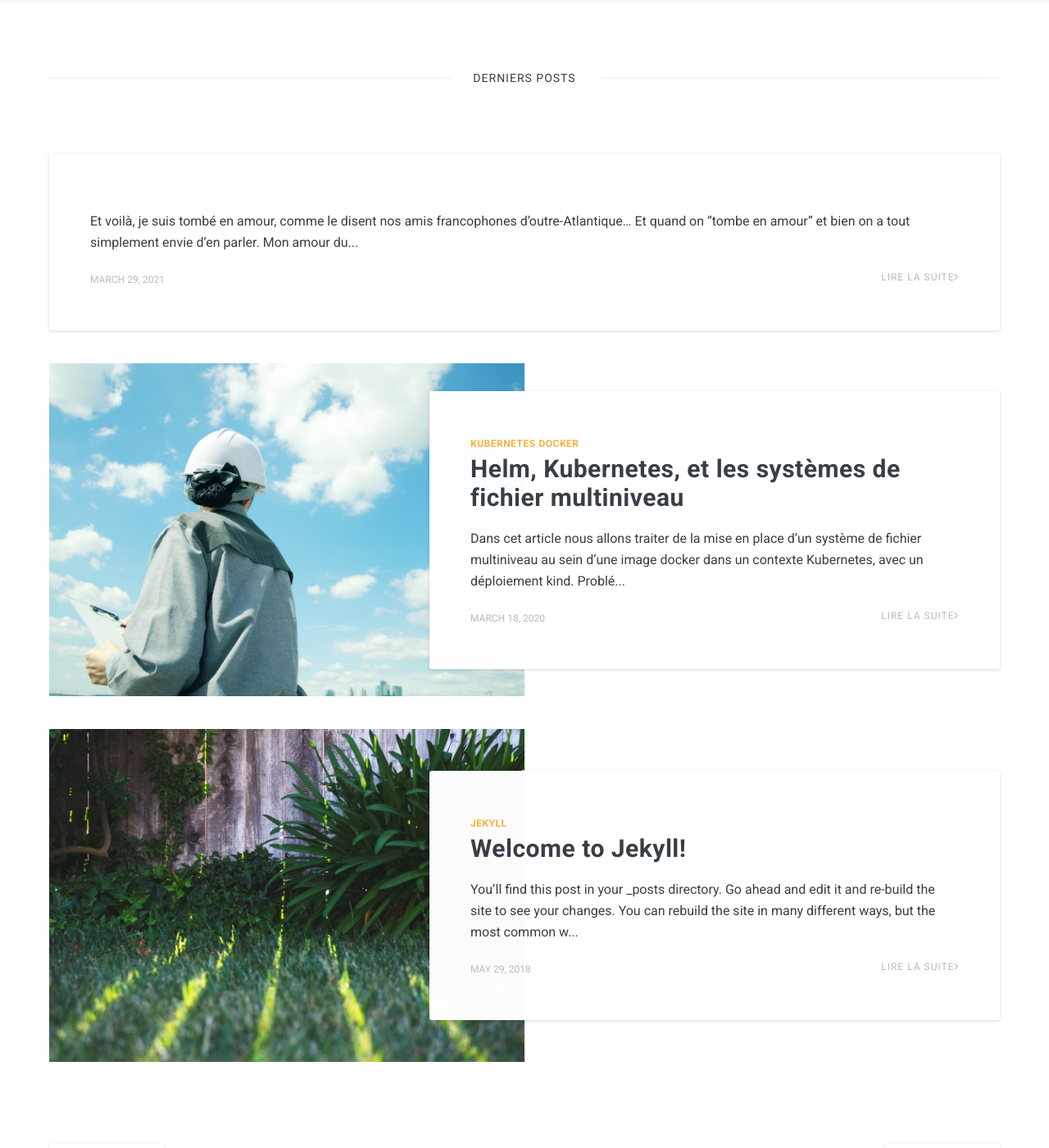
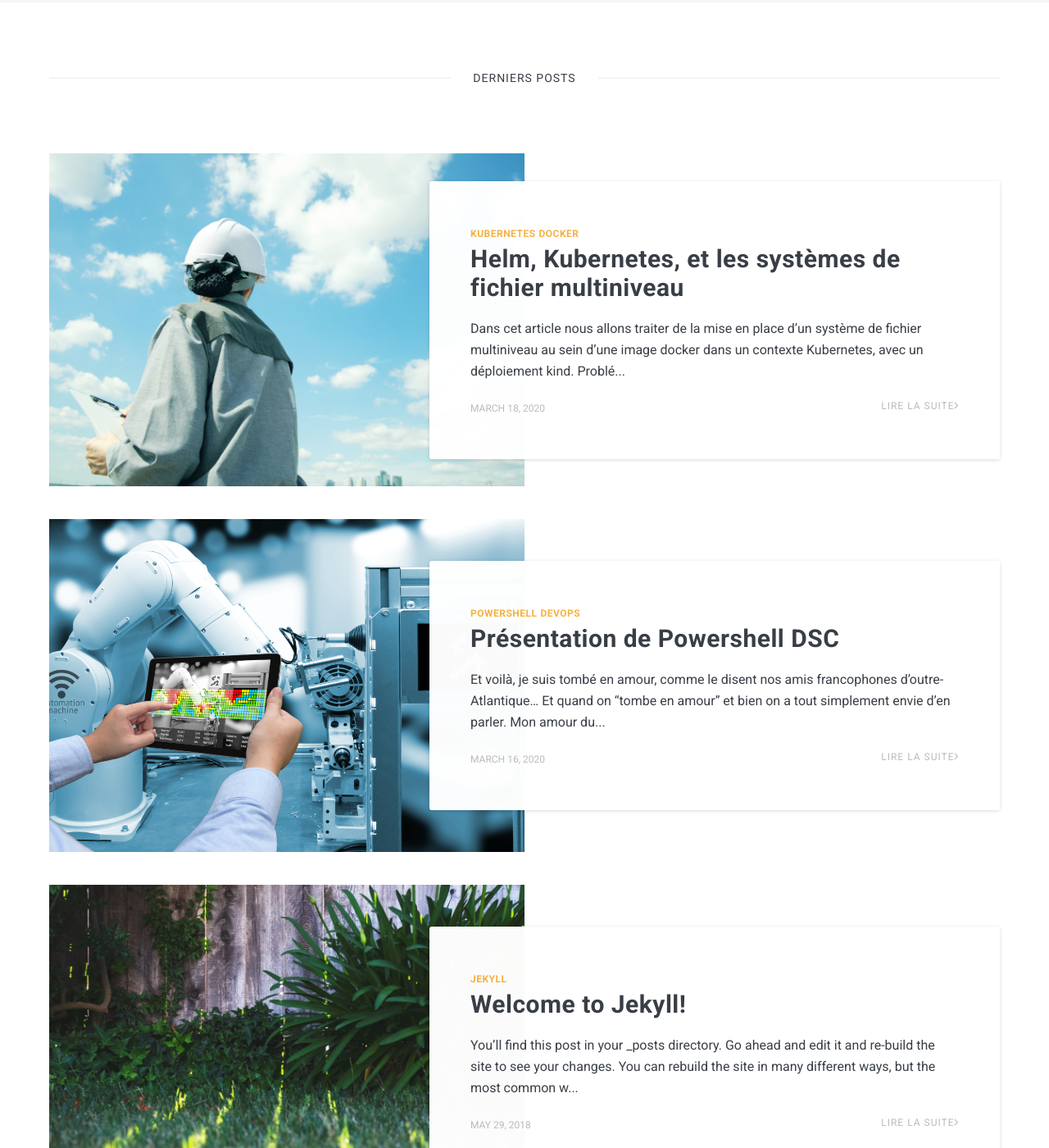
Before and after one commit to artemsheludko/zolan, a Jekyll site: the page built from index.html, in a window 1280 px wide and 1400 px high, scrolled down 630 px. Shown: the whole window at 82% size. Built offline with Jekyll 4.4.1, drawn with Linux system fonts in a browser that asks for light colours; nearby versions of some CDN libraries; the list of posts is cut into pages by our own code; part of the change alters nothing that is shown.

Commit message:
fix posts

```diff
--- a/_posts/2020-03-16-presentation-powershell-dsc.md
+++ b/_posts/2020-03-16-presentation-powershell-dsc.md
@@ -2,13 +2,8 @@
 layout: post
 comments: true
 title: Présentation de Powershell DSC
-<<<<<<< Updated upstream
-tags: [Powershell, DevOps]
-=======
-description: Article de presentation de powershell DSC, l'outils MS pour les devops
 tags: [powershell, devOps]
->>>>>>> Stashed changes
-image:  /post/2019/01/presentation-powershell-dsc.png
+image: /post/2019/01/presentation-powershell-dsc.png
 ---
 
 Et voilà, je suis **tombé en amour**, comme le disent nos amis francophones d'outre-Atlantique... Et quand on "tombe en amour" et bien on a tout simplement envie d'en parler.
```
